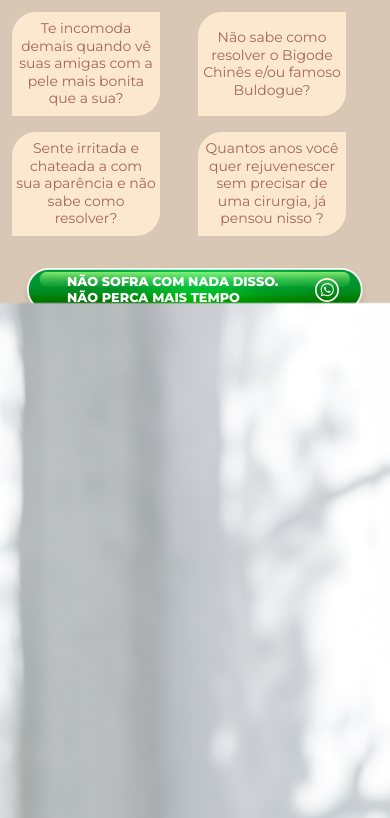
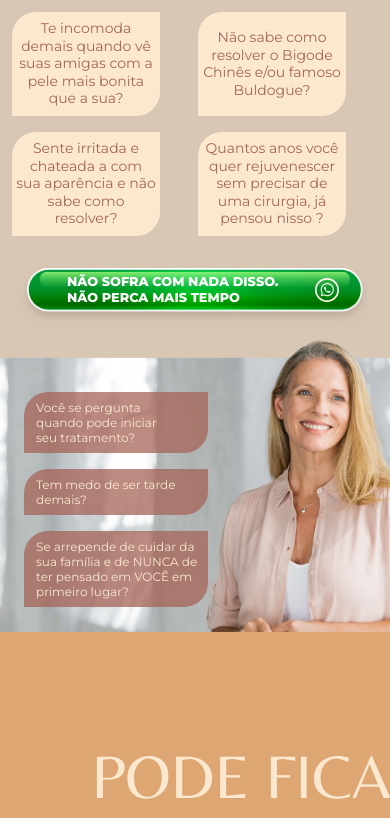
Before and after one commit to guisdarocha/clinicasalomao, a React (Vite) app in the folder clinica-salomao/: page / in a window 390 px wide. Shown: the part 1156-1974 px from the top of the page. Built offline with nearby package versions, Linux system fonts and the light colour scheme; a web font is replaced by a local one.

Commit message:
iniciado responsividade mobile

```diff
--- a/clinica-salomao/src/components/Oito/Oito.tsx
+++ b/clinica-salomao/src/components/Oito/Oito.tsx
@@ -4,7 +4,7 @@ import botao from '../../assets/botao.png'
 const Oito = () => {
     return (
     <>
-    <div className='bg-terra '>
+    <div className='bg-terra pb-[3rem]'>
 
     <div className="grid grid-cols-2 ml-3 justify-center items-center mx-auto max-w-[360px] gap-x-3 gap-y-4 pt-[3rem]">
         <div className="flex justify-center items-center w-[9.25rem] h-[6.5rem] rounded-tl-2xl rounded-br-2xl bg-creme">
--- a/clinica-salomao/src/components/Tres/Tres.tsx
+++ b/clinica-salomao/src/components/Tres/Tres.tsx
@@ -3,21 +3,21 @@ import mulher from '../../assets/mulherSorridente.png'
 const Tres = () => {
     return (
     <>
-    <div className=' -mt-[9rem] xl:-mt-[12rem]'>
+    <div className=' -mt-[3rem] xl:-mt-[12rem]'>
 
 
 
-                <div className="bg-cover relative  h-[70rem] 2xl:h-[70rem]" style={{backgroundImage: `url(${mulher})`}}>
-                    <div className='flex justify-center w-[1080px] lg:w-[720px] xl:w-[1080px]'>
-                            <div className="absolute grid grid-cols-1 gap-y-[2rem] max-w-[1080px] pl-[8rem] pt-[19rem]">
-                                <div className="flex justify-center items-center  w-[30rem]  rounded-tl-46 rounded-br-46 bg-vermelho-madeira/75 ">
-                                    <h4 className='text-[2rem] w-[22rem] my-[3rem] pl-[1rem] font-mont leading-tight text-creme'>Você se pergunta quando pode iniciar seu tratamento?</h4>
+                <div className="bg-cover relative h-[20rem]" style={{backgroundImage: `url(${mulher})`}}>
+                    <div className='flex justify-center w-[360px] lg:w-[720px] xl:w-[1080px]'>
+                            <div className="absolute grid grid-cols-1 gap-y-[1rem] mr-[8rem] mt-[5rem] max-w-[360px]">
+                                <div className="flex justify-left items-left    pl-3 py-2 rounded-tl-2xl rounded-br-2xl bg-vermelho-madeira/75 ">
+                                    <h4 className='text-[0.75rem] font-mont leading-tight w-[9rem] text-creme'>Você se pergunta quando pode iniciar seu tratamento?</h4>
                                 </div>
-                                <div className="flex justify-center items-center  w-[30rem]  rounded-tl-46 rounded-br-46 bg-vermelho-madeira/75">
-                                    <h4 className='text-[2rem] w-[22rem] my-[3rem] pl-[1rem] font-mont leading-tight text-creme'>Tem medo de ser tarde demais?</h4>
+                                <div className="flex justify-center items-center  w-[11.5rem] pl-3 py-2  rounded-tl-2xl rounded-br-2xl bg-vermelho-madeira/75">
+                                    <h4 className='text-[0.75rem] font-mont leading-tight text-creme'>Tem medo de ser tarde demais?</h4>
                                 </div>
-                                <div className="flex justify-center items-center  w-[30rem]  rounded-tl-46 rounded-br-46 bg-vermelho-madeira/75">
-                                    <h4 className='text-[2rem] w-[22rem] my-[3rem] pl-[1rem] font-mont leading-tight text-creme'>Se arrepende de cuidar da sua família e de NUNCA de ter pensado em VOCÊ em primeiro lugar?</h4>
+                                <div className="flex justify-center items-center  w-[11.5rem] pl-3 py-2  rounded-tl-2xl rounded-br-2xl bg-vermelho-madeira/75">
+                                    <h4 className='text-[0.75rem]  font-mont leading-tight text-creme'>Se arrepende de cuidar da sua família e de NUNCA de ter pensado em VOCÊ em primeiro lugar?</h4>
                                 </div>
                             </div>
                     </div>
```
